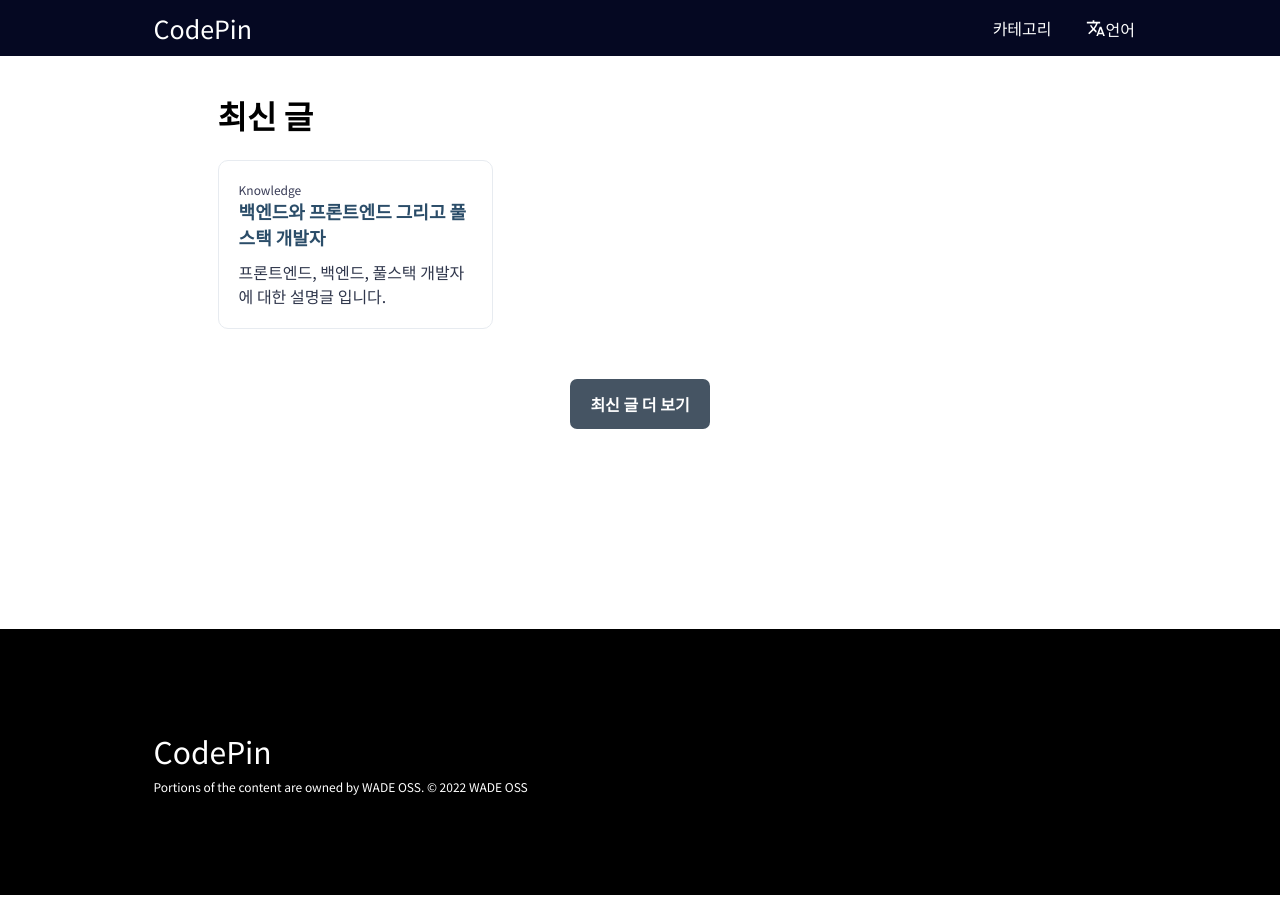
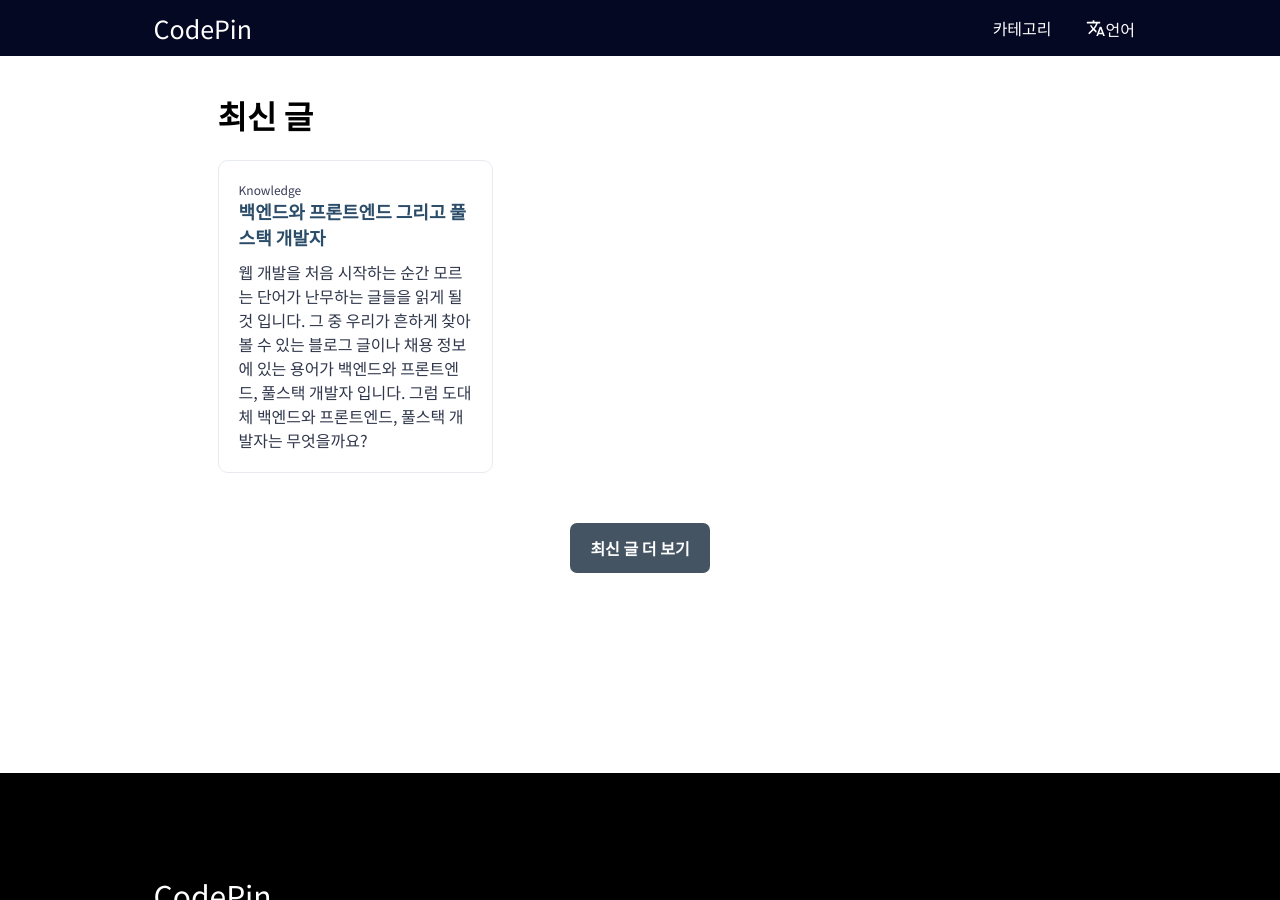
Before and after one commit to WADE-OSS/CodePin, a Jekyll site: the page built from index.html, in a window 1280 px wide and 900 px high, scrolled down 801 px. Built offline with Jekyll 4.4.1, drawn with Linux system fonts in a browser that asks for light colours; Markdown is read by kramdown in place of the engine named in the settings.

Commit message:
Update 2022-05-19-backendandfrontend.md

```diff
--- a/_posts/2022-05-19-backendandfrontend.md
+++ b/_posts/2022-05-19-backendandfrontend.md
@@ -1,6 +1,6 @@
 ---
 title: 백엔드와 프론트엔드 그리고 풀스택 개발자
-info: 프론트엔드, 백엔드, 풀스택 개발자에 대한 설명글 입니다.
+info: 웹 개발을 처음 시작하는 순간 모르는 단어가 난무하는 글들을 읽게 될 것 입니다. 그 중 우리가 흔하게 찾아볼 수 있는 블로그 글이나 채용 정보에 있는 용어가 백엔드와 프론트엔드, 풀스택 개발자 입니다. 그럼 도대체 백엔드와 프론트엔드, 풀스택 개발자는 무엇을까요?
 categorys : [Knowledge]
 ---
 
```
